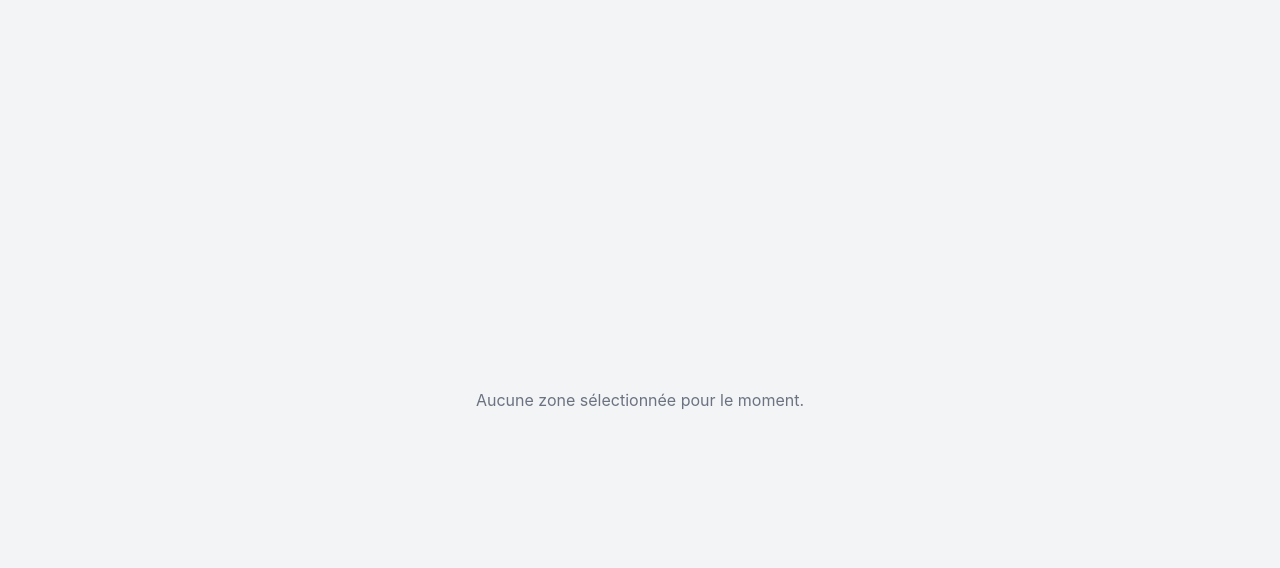
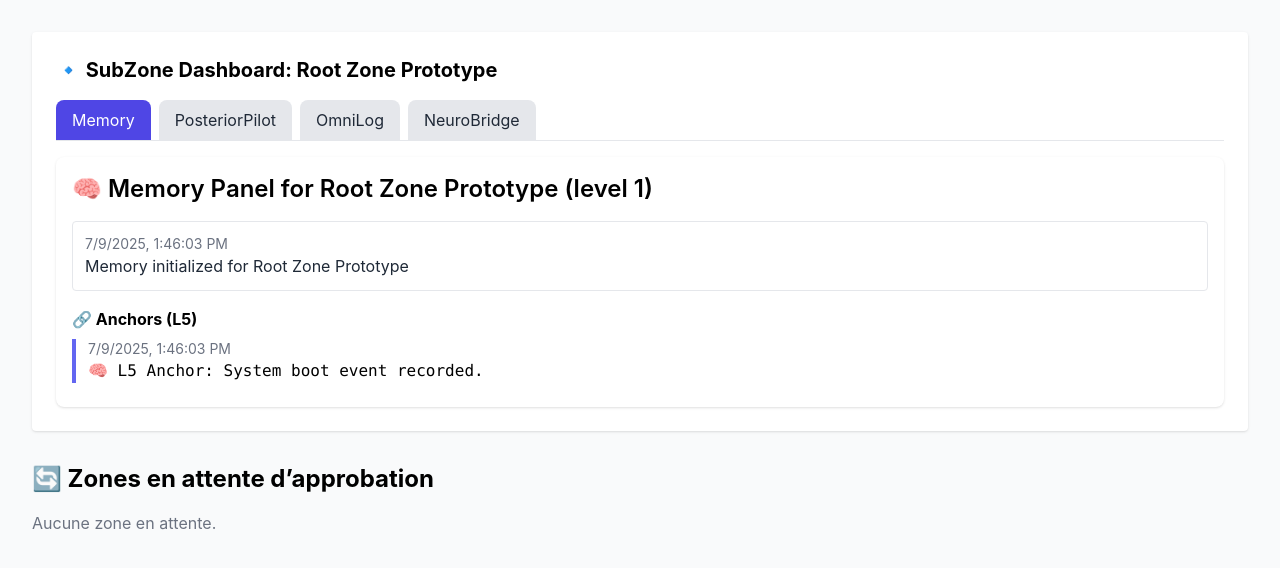
Before and after one commit to OmniChainOrg/omnimodel-dashboard, a Next.js app: page /zonesubdashboard in a window 1280 px wide. Shown: the top 568 px of the page. Built offline with nearby package versions, Linux system fonts and the light colour scheme.

Commit message:
Update zonesubdashboard.tsx

```diff
--- a/pages/zonesubdashboard.tsx
+++ b/pages/zonesubdashboard.tsx
@@ -6,22 +6,51 @@ import { ZoneRegistry } from '@/lib/zoneRegistry';
 
 export default function ZoneSubDashPage() {
   const router = useRouter();
-  const zoneId = router.query.zone as string;
+  // Always show the root zone dashboard
+  const rootZone = ZoneRegistry.find(z => z.id === 'root')!;
 
-  // Find the zone in the registry
-  const zone = ZoneRegistry.find(z => z.id === zoneId);
+  // Pending sub-zones are those under root path and not yet approved
+  const [pending, setPending] = React.useState<Zone[]>(
+    ZoneRegistry.filter(z => z.path.startsWith(rootZone.path + '/') && !z.approved)
+  );
 
-  if (!zone) {
-    return (
-      <div className="min-h-screen flex items-center justify-center p-8 bg-gray-100">
-        <p className="text-gray-500">Aucune zone sélectionnée pour le moment.</p>
-      </div>
-    );
-  }
+  const handleApprove = (zone: Zone) => {
+    approveZone({ id: zone.id, name: zone.name, path: zone.path, depth: zone.depth });
+    setPending(p => p.filter(z => z.id !== zone.id));
+  };
+  const handleDecline = (zone: Zone) => {
+    declineZone(zone.id);
+    setPending(p => p.filter(z => z.id !== zone.id));
+  };
 
   return (
     <div className="min-h-screen bg-gray-50 p-8">
-      <ZoneSubDashboard zone={zone} />
+      {/* Root Zone Memory */}
+      <ZoneSubDashboard zone={rootZone} />
+
+      {/* Pending Approvals */}
+      <div className="mt-8">
+        <h2 className="text-2xl font-bold mb-4">🔄 Zones en attente d’approbation</h2>
+        {pending.length === 0 ? (
+          <p className="text-gray-500">Aucune zone en attente.</p>
+        ) : (
+          pending.map(zone => (
+            <div key={zone.id} className="bg-white p-4 mb-4 rounded-lg shadow">
+              <h3 className="text-lg font-semibold">{zone.name} (level {zone.depth})</h3>
+              <div className="flex space-x-2 mt-3">
+                <button
+                  onClick={() => handleApprove(zone)}
+                  className="px-4 py-2 bg-green-600 text-white rounded hover:bg-green-700"
+                >Approver</button>
+                <button
+                  onClick={() => handleDecline(zone)}
+                  className="px-4 py-2 bg-red-500 text-white rounded hover:bg-red-600"
+                >Refuser</button>
+              </div>
+            </div>
+          ))
+        )}
+      </div>
     </div>
   );
 }
```
